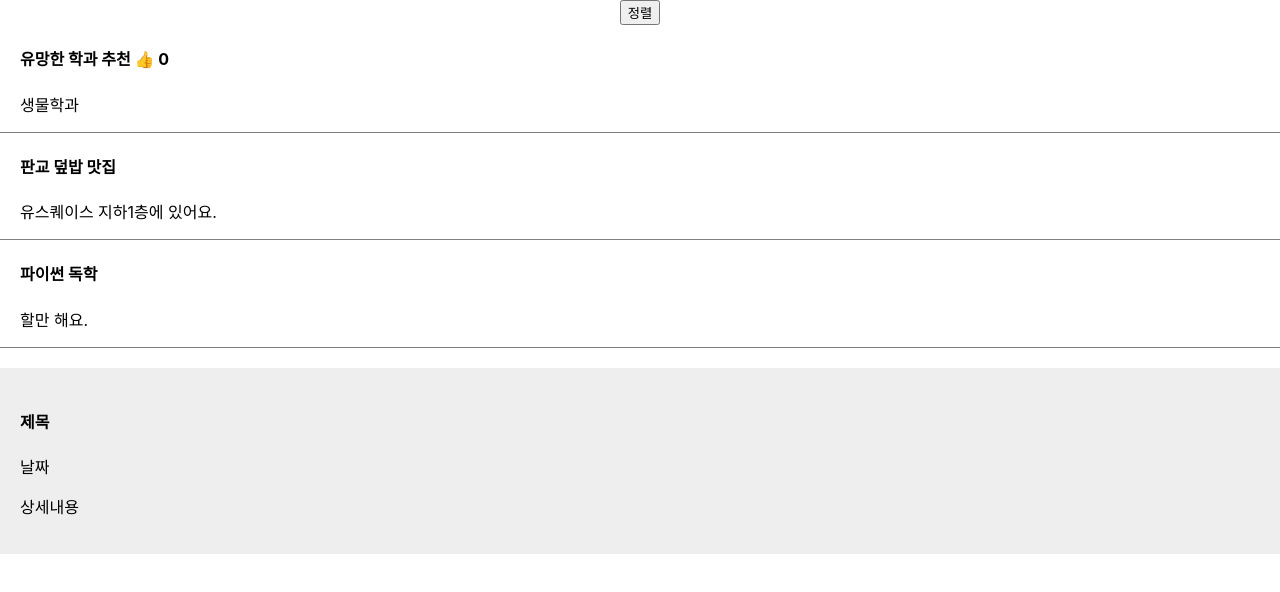
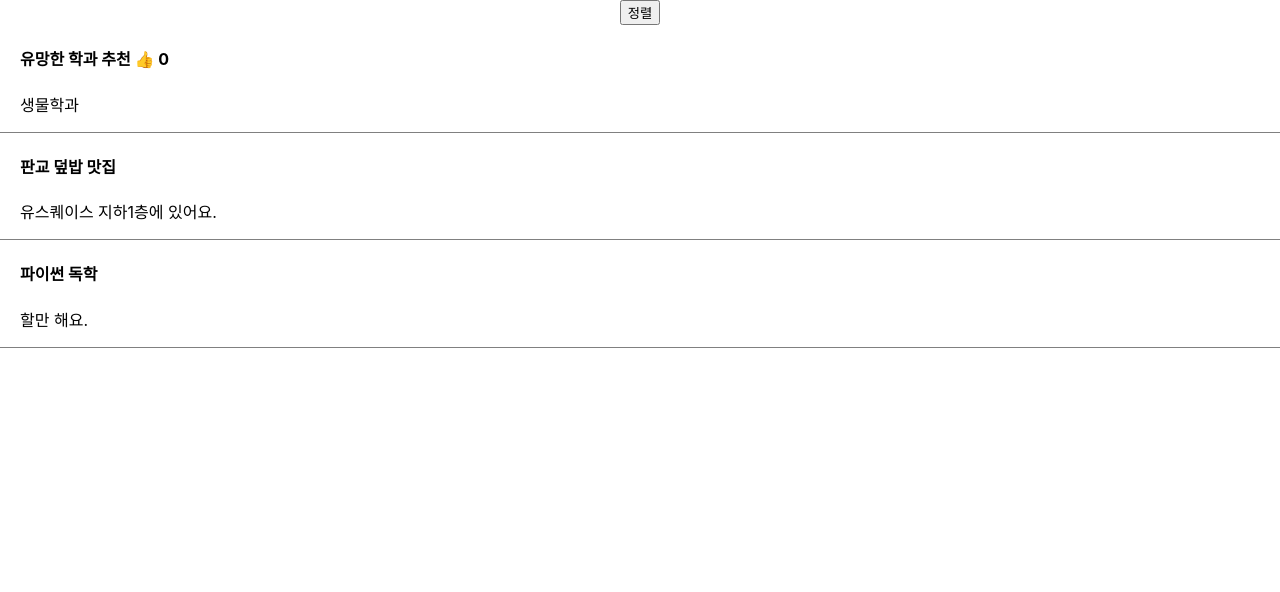
Before and after one commit to extinctmule/react-study, a React (Create React App) app: page / in a window 1280 px wide. Shown: the top 592 px of the page. Built offline with nearby package versions, Linux system fonts and the light colour scheme.

Commit message:
Update: 모달 동적인UI로 변경

```diff
--- a/src/App.js
+++ b/src/App.js
@@ -7,14 +7,13 @@
     "판교 덮밥 맛집",
     "파이썬 독학",
   ]);
-
   const [contents, setContents] = useState([
     "생물학과",
     "유스퀘이스 지하1층에 있어요.",
     "할만 해요.",
   ]);
-
   const [likes, setLikes] = useState(0);
+  const [modal, setModal] = useState(false);
 
   const onClickLikes = () => {
     setLikes(likes + 1);
@@ -40,10 +39,16 @@
         <p>{contents[1]}</p>
       </div>
       <div className="list">
-        <h4>{title[2]}</h4>
+        <h4
+          onClick={() => {
+            setModal(!modal);
+          }}
+        >
+          {title[2]}
+        </h4>
         <p>{contents[2]}</p>
       </div>
-      <Modal />
+      {modal ? <Modal /> : null}
     </div>
   );
 }
```
